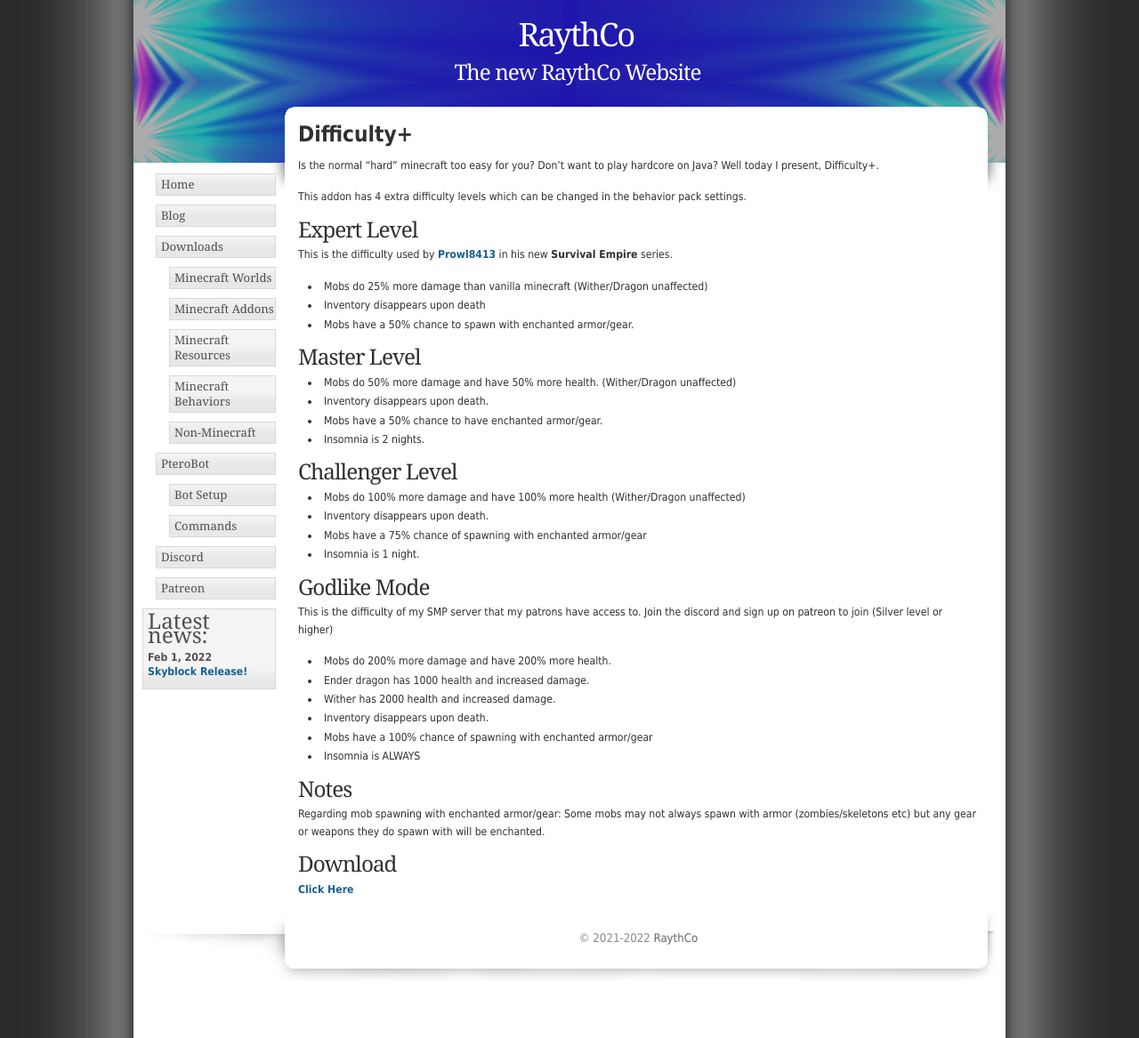
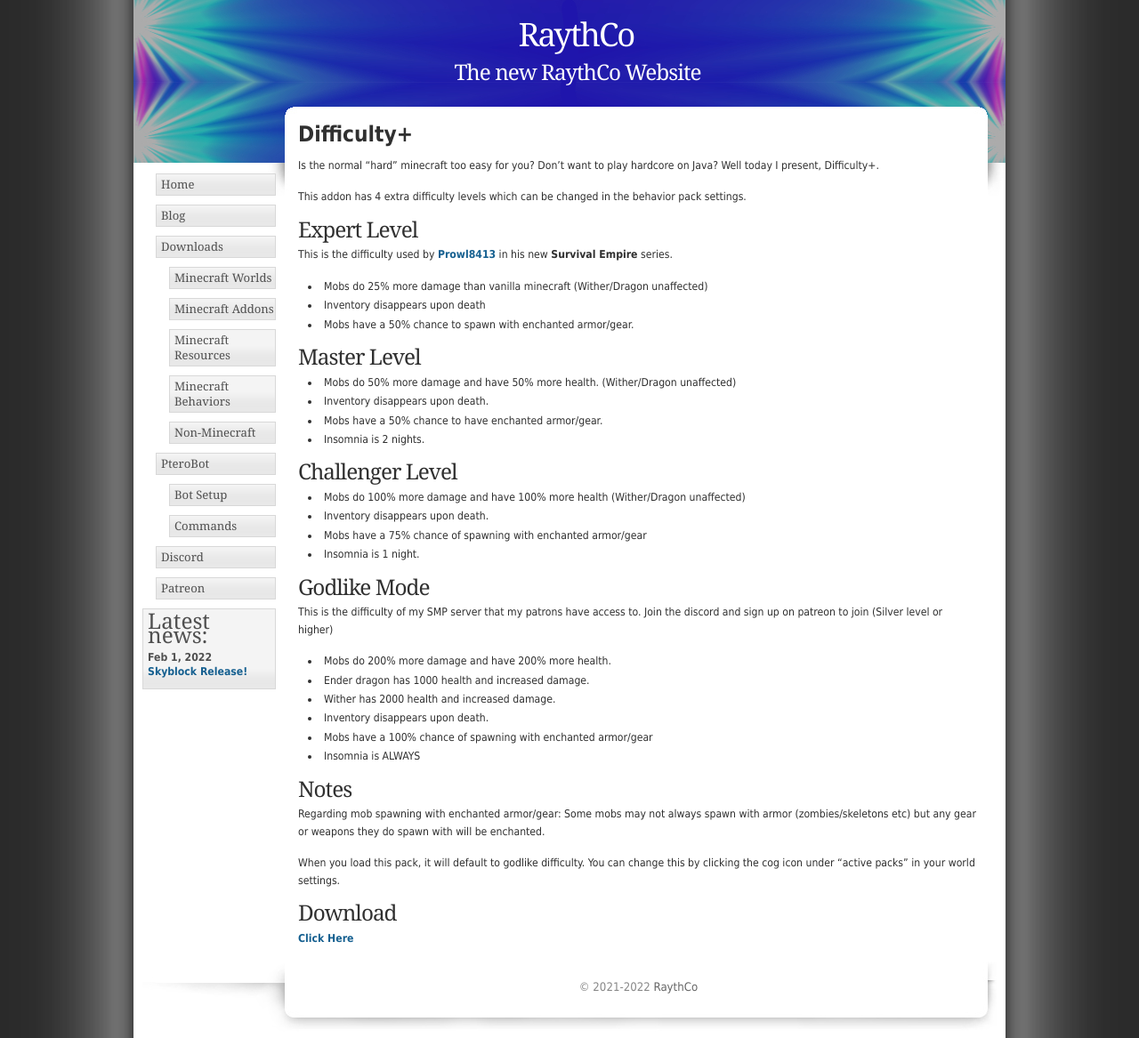
Before and after one commit to RaythCo-Creations/raythco-creations.github.io, a Jekyll site: the page built from download-pages/mcbehavior/difficulty-plus.md, in a window 1280 px wide. Shown: the whole page at 89% size. Built offline with Jekyll 4.4.1, drawn with Linux system fonts in a browser that asks for light colours.

Commit message:
page update

```diff
--- a/download-pages/mcbehavior/difficulty-plus.md
+++ b/download-pages/mcbehavior/difficulty-plus.md
@@ -45,6 +45,8 @@ This is the difficulty of my SMP server that my patrons have access to. Join the
 
 Regarding mob spawning with enchanted armor/gear: Some mobs may not always spawn with armor (zombies/skeletons etc) but any gear or weapons they do spawn with will be enchanted.
 
+When you load this pack, it will default to godlike difficulty. You can change this by clicking the cog icon under "active packs" in your world settings.
+
 ## Download
 
 [Click Here](https://github.com/RaythCo-Creations/downloads/raw/main/behavior-packs/RC%20Difficulty%2B.mcpack)
```
